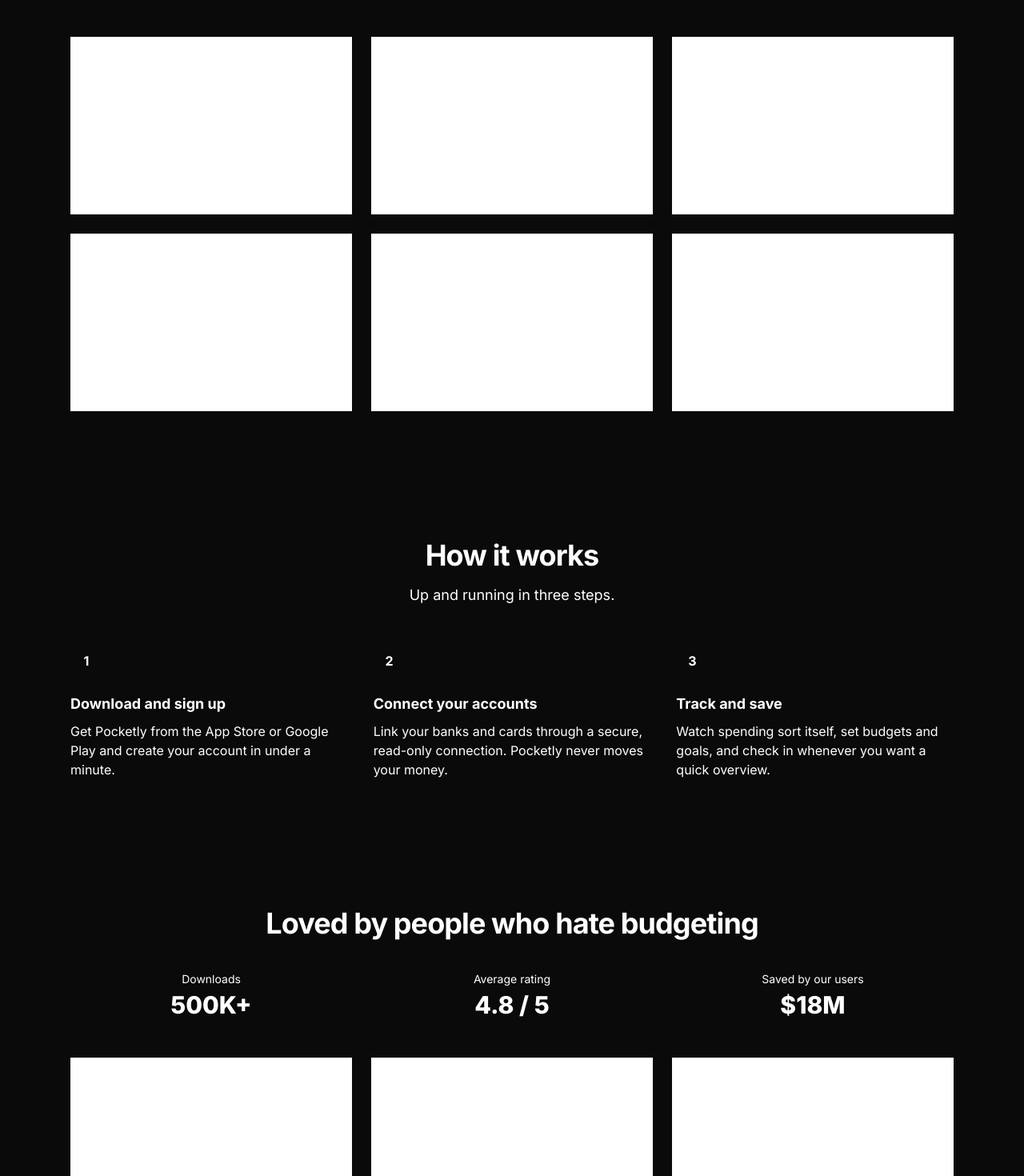
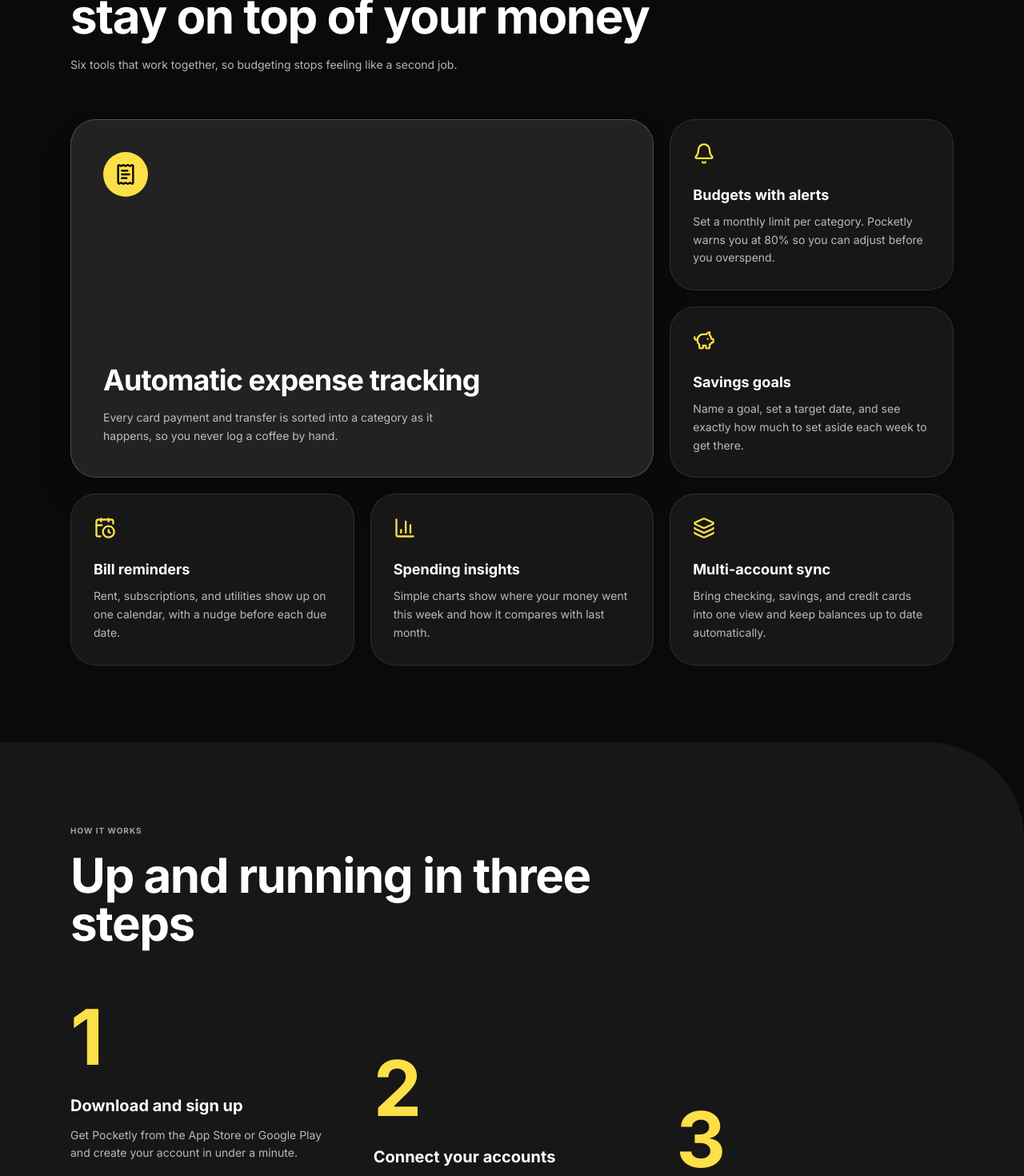
Before and after one commit to fanorama/finance-landing-page, a React (Vite) app: page / in a window 1280 px wide. Shown: the part 1120-2590 px from the top of the page at 80% size. Built offline with nearby package versions, Linux system fonts and the light colour scheme.

Commit message:
[P1-T10] Redesign Features and How It Works sections
Features: featured GlassCard for the first tool, dark cards for the rest, staggered Reveal.
How It Works: charcoal section with liquid corners, oversized yellow step numbers, staggered offsets on md+.

```diff
--- a/src/sections/Features.tsx
+++ b/src/sections/Features.tsx
@@ -1,4 +1,7 @@
 import { BarChart3, Bell, CalendarClock, Layers, PiggyBank, ReceiptText } from 'lucide-react'
+import GlassCard from '../components/GlassCard'
+import Label from '../components/Label'
+import Reveal from '../components/Reveal'
 
 const features = [
   {
@@ -39,26 +42,51 @@ const features = [
   },
 ]
 
+const [featured, ...others] = features
+
 export default function Features() {
+  const FeaturedIcon = featured.icon
+
   return (
-    <section id="features" className="mx-auto max-w-6xl px-4 py-20 sm:px-6">
-      <div className="mx-auto max-w-2xl text-center">
-        <h2 className="text-3xl font-bold tracking-tight sm:text-4xl">
+    <section id="features" className="mx-auto max-w-6xl px-4 py-24 sm:px-6">
+      <Reveal>
+        <Label className="text-white/60">Features</Label>
+        <h2 className="mt-4 max-w-3xl text-4xl font-bold tracking-tight text-white md:text-6xl">
           Everything you need to stay on top of your money
         </h2>
-        <p className="mt-4 text-lg text-muted">
+        <p className="mt-5 max-w-xl text-sm leading-relaxed text-white/70">
           Six tools that work together, so budgeting stops feeling like a second job.
         </p>
-      </div>
+      </Reveal>
 
-      <ul className="mt-12 grid gap-6 sm:grid-cols-2 lg:grid-cols-3">
-        {features.map(({ icon: Icon, title, description }) => (
-          <li key={title} className="rounded-card border border-line bg-white p-6">
-            <span className="inline-flex size-11 items-center justify-center rounded-control bg-brand-100 text-brand-700">
-              <Icon className="size-5" aria-hidden="true" />
-            </span>
-            <h3 className="mt-5 text-lg font-semibold">{title}</h3>
-            <p className="mt-2 text-muted">{description}</p>
+      <ul className="mt-14 grid gap-5 md:grid-cols-2 lg:grid-cols-3">
+        <li className="md:col-span-2 lg:row-span-2">
+          <Reveal className="h-full">
+            <GlassCard className="flex h-full min-h-72 flex-col justify-between p-8 sm:p-10">
+              <span className="flex size-14 items-center justify-center rounded-full bg-cyber-yellow text-black">
+                <FeaturedIcon className="size-7" aria-hidden="true" />
+              </span>
+              <div className="mt-16">
+                <h3 className="text-3xl font-bold tracking-tight text-white sm:text-4xl">
+                  {featured.title}
+                </h3>
+                <p className="mt-4 max-w-md text-sm leading-relaxed text-white/70">
+                  {featured.description}
+                </p>
+              </div>
+            </GlassCard>
+          </Reveal>
+        </li>
+
+        {others.map(({ icon: Icon, title, description }, index) => (
+          <li key={title}>
+            <Reveal className="h-full" delay={(index % 3) * 100}>
+              <div className="h-full rounded-[32px] border border-white/10 bg-charcoal p-7">
+                <Icon className="size-7 text-cyber-yellow" aria-hidden="true" />
+                <h3 className="mt-6 text-lg font-bold text-white">{title}</h3>
+                <p className="mt-2 text-sm leading-relaxed text-white/70">{description}</p>
+              </div>
+            </Reveal>
           </li>
         ))}
       </ul>
--- a/src/sections/HowItWorks.tsx
+++ b/src/sections/HowItWorks.tsx
@@ -1,7 +1,11 @@
+import Label from '../components/Label'
+import Reveal from '../components/Reveal'
+
 const steps = [
   {
     title: 'Download and sign up',
-    description: 'Get Pocketly from the App Store or Google Play and create your account in under a minute.',
+    description:
+      'Get Pocketly from the App Store or Google Play and create your account in under a minute.',
   },
   {
     title: 'Connect your accounts',
@@ -15,26 +19,37 @@ const steps = [
   },
 ]
 
+const offsets = ['md:mt-0', 'md:mt-16', 'md:mt-32']
+
 export default function HowItWorks() {
   return (
-    <section id="how-it-works" className="bg-surface">
-      <div className="mx-auto max-w-6xl px-4 py-20 sm:px-6">
-        <div className="mx-auto max-w-2xl text-center">
-          <h2 className="text-3xl font-bold tracking-tight sm:text-4xl">How it works</h2>
-          <p className="mt-4 text-lg text-muted">Up and running in three steps.</p>
-        </div>
+    <section
+      id="how-it-works"
+      className="overflow-hidden rounded-tr-[120px] rounded-bl-[100px] bg-charcoal"
+    >
+      <div className="mx-auto max-w-6xl px-4 py-24 sm:px-6 md:pb-40">
+        <Reveal>
+          <Label className="text-white/60">How it works</Label>
+          <h2 className="mt-4 max-w-2xl text-4xl font-bold tracking-tight text-white md:text-6xl">
+            Up and running in three steps
+          </h2>
+        </Reveal>
 
-        <ol className="mt-12 grid gap-8 md:grid-cols-3">
+        <ol className="mt-16 grid gap-12 md:grid-cols-3 md:gap-8">
           {steps.map((step, index) => (
-            <li key={step.title}>
-              <span
-                aria-hidden="true"
-                className="flex size-10 items-center justify-center rounded-full bg-brand-600 text-base font-bold text-white"
-              >
-                {index + 1}
-              </span>
-              <h3 className="mt-5 text-lg font-semibold">{step.title}</h3>
-              <p className="mt-2 text-muted">{step.description}</p>
+            <li key={step.title} className={offsets[index]}>
+              <Reveal delay={index * 120}>
+                <span
+                  aria-hidden="true"
+                  className="block text-8xl font-bold leading-none tracking-tight text-cyber-yellow"
+                >
+                  {index + 1}
+                </span>
+                <h3 className="mt-6 text-xl font-bold text-white">{step.title}</h3>
+                <p className="mt-3 max-w-xs text-sm leading-relaxed text-white/70">
+                  {step.description}
+                </p>
+              </Reveal>
             </li>
           ))}
         </ol>
```
